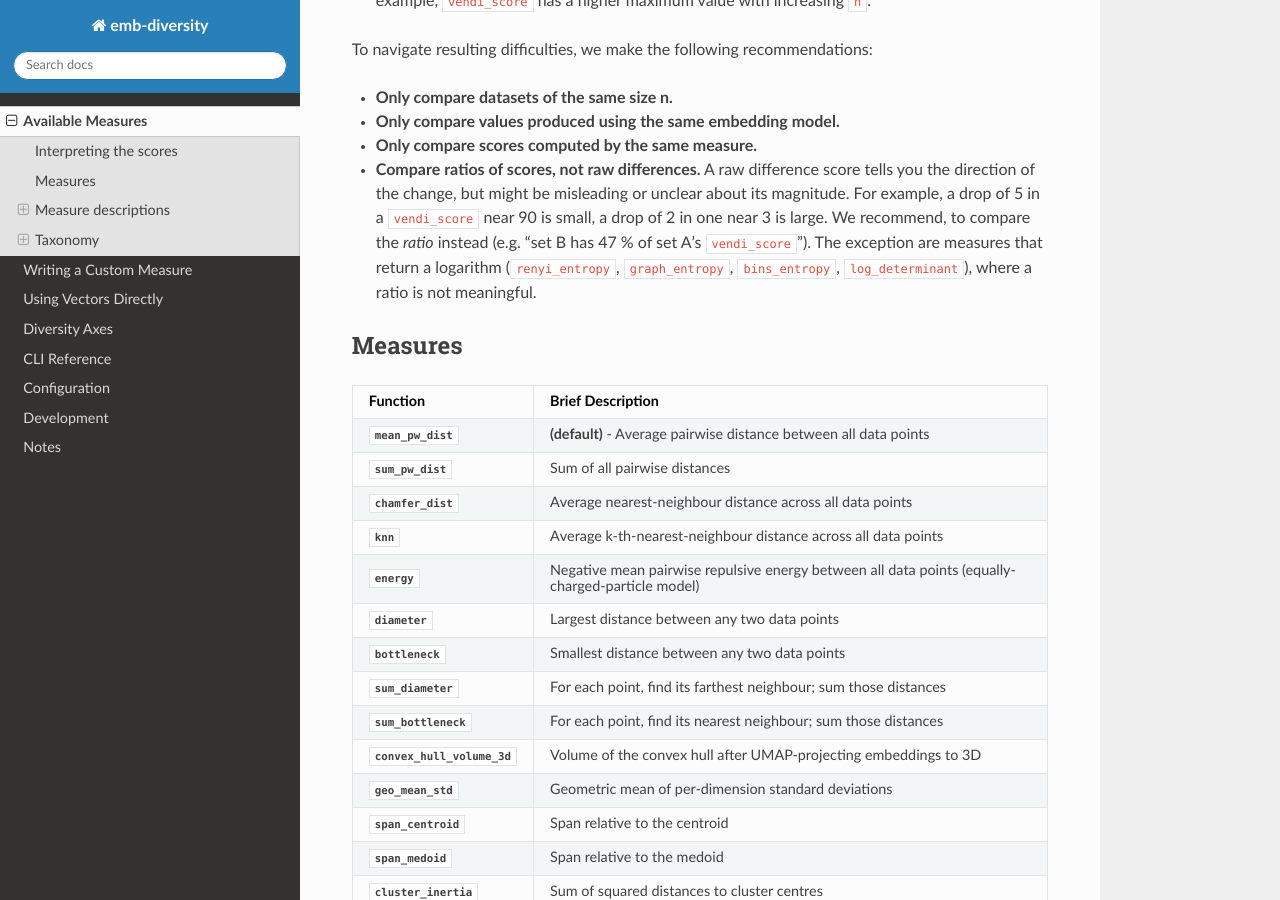
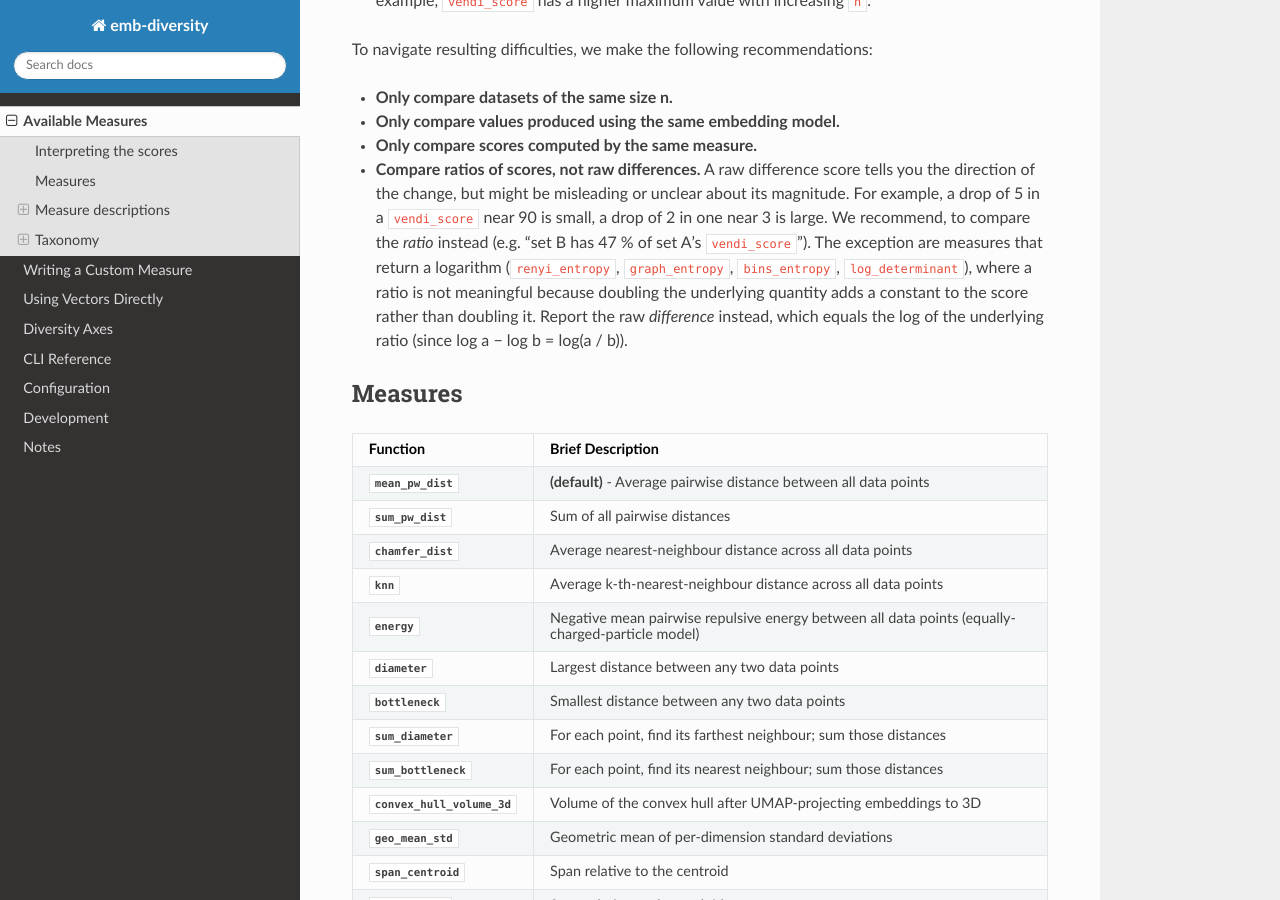
Before and after one commit to nlpsoc/emb-diversity, a Sphinx documentation site: the page built from docs/source/user-guide/measures.md, in a window 1280 px wide and 900 px high, scrolled down 1006 px. Built offline with Sphinx 7.4.7 and the Read the Docs theme 3.1.0, drawn with Linux system fonts in a browser that asks for light colours; pages that are not in the unit, such as notebooks, are missing from menus.

Commit message:
- update interpretation

```diff
--- a/docs/source/user-guide/measures.md
+++ b/docs/source/user-guide/measures.md
@@ -19,7 +19,7 @@ To navigate resulting difficulties, we make the following recommendations:
 - **Only compare datasets of the same size n.**
 - **Only compare values produced using the same embedding model.**
 - **Only compare scores computed by the same measure.**
-- **Compare ratios of scores, not raw differences.** A raw difference score tells you the direction of the change, but might be misleading or unclear about its magnitude. For example, a drop of 5 in a `vendi_score` near 90 is small, a drop of 2 in one near 3 is large. We recommend, to compare the *ratio* instead (e.g. "set B has 47 % of set A's `vendi_score`").  The exception are measures that return a logarithm (`renyi_entropy`, `graph_entropy`, `bins_entropy`, `log_determinant`), where a ratio is not meaningful.
+- **Compare ratios of scores, not raw differences.** A raw difference score tells you the direction of the change, but might be misleading or unclear about its magnitude. For example, a drop of 5 in a `vendi_score` near 90 is small, a drop of 2 in one near 3 is large. We recommend, to compare the *ratio* instead (e.g. "set B has 47 % of set A's `vendi_score`").  The exception are measures that return a logarithm (`renyi_entropy`, `graph_entropy`, `bins_entropy`, `log_determinant`), where a ratio is not meaningful because doubling the underlying quantity adds a constant to the score rather than doubling it. Report the raw *difference* instead, which equals the log of the underlying ratio (since log a − log b = log(a / b)).
 
 ## Measures
 
```
